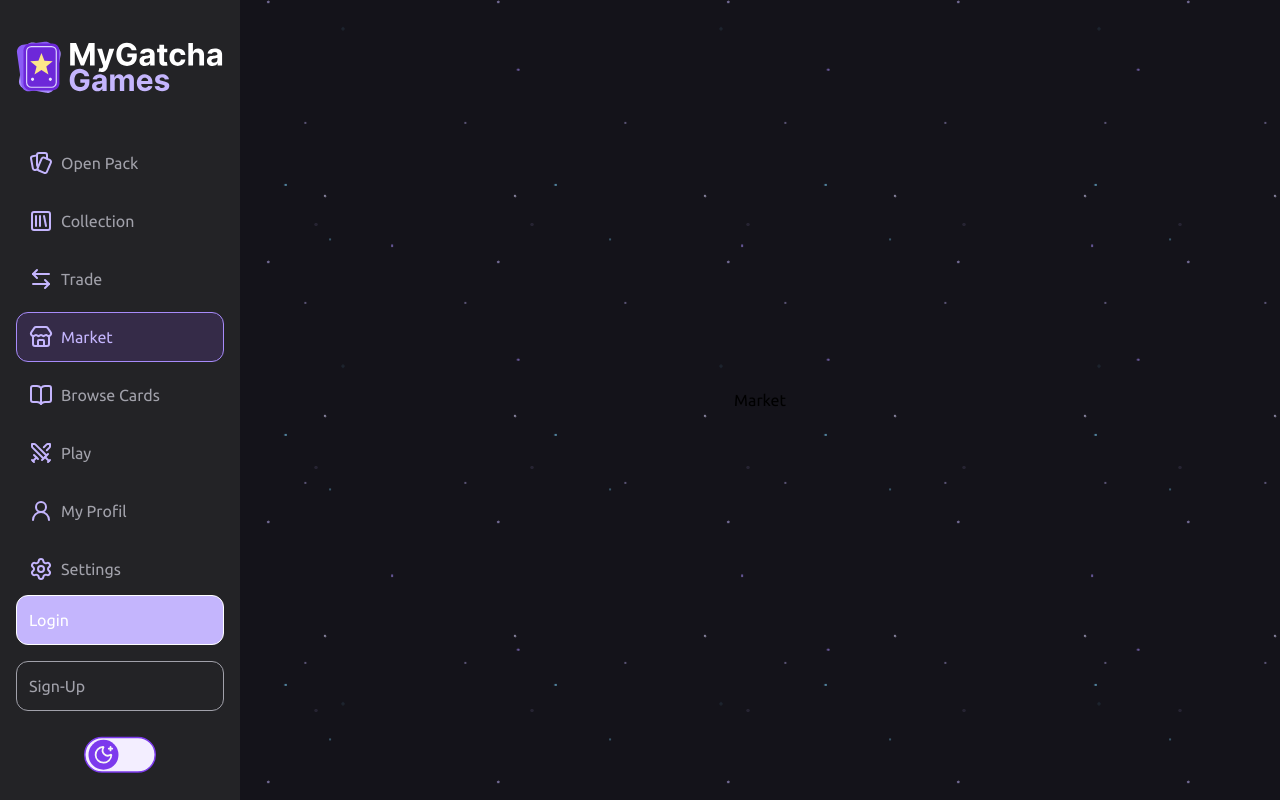
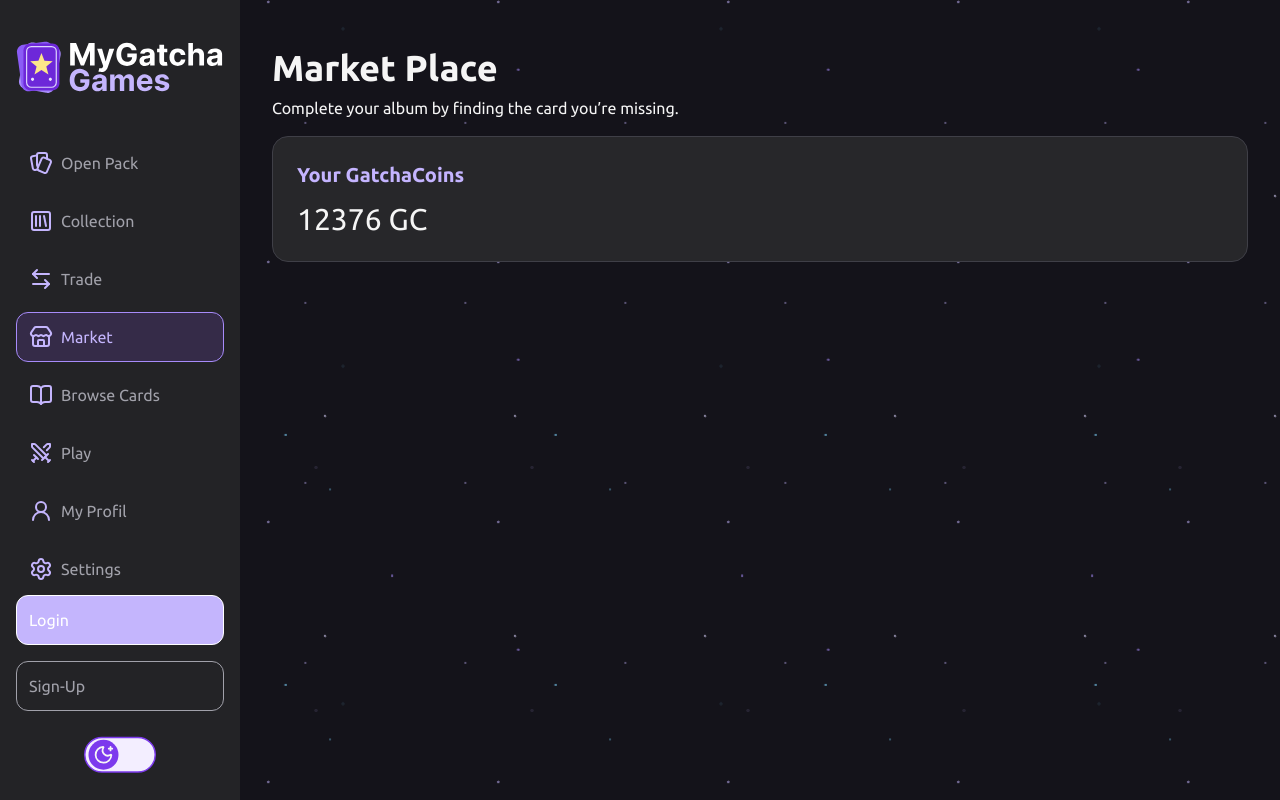
Before and after one commit to polodu13160/transcendance42Lyon, a React (Vite) app in the folder frontend/: page /market in a window 1280 px wide. Built offline with nearby package versions, Linux system fonts and the light colour scheme; a web font is replaced by a local one.

Commit message:
feat(market): restructure MarketPage layout and add MarketSummary component

```diff
--- a/frontend/src/pages/CollectionPage.tsx
+++ b/frontend/src/pages/CollectionPage.tsx
@@ -12,7 +12,7 @@ export default function CollectionPage() {
 
     const cards = cardsData as CollectionCard[];
 
-    const testCollection: CollectionEntry[] = cards.slice(0, 12).map((card) => ({
+    const testCollection: CollectionEntry[] = cards.slice(0, 20).map((card) => ({
         card,
         quantity: 4,
         isFavorite: true
--- a/frontend/src/pages/MarketPage.tsx
+++ b/frontend/src/pages/MarketPage.tsx
@@ -1,7 +1,9 @@
+import MarketSummary from "./MarketPageComponents/MarketSummary"
+
 export default function MarketPage() {
     return (
-        <div className="relative flex h-screen w-auto flex-col items-center justify-center">
-            <h1>Market</h1>
-        </div>
+        <main className="mx-auto flex w-full max-w-6xl flex-col gap-6 p-4 pb-[calc(env(safe-area-inset-bottom)+6rem)] md:p-8">
+            <MarketSummary />
+        </main>
     )
 }
--- /dev/null
+++ b/frontend/src/pages/MarketPageComponents/MarketSummary.tsx
@@ -0,0 +1,14 @@
+export default function MarketSummary() {
+    return (
+        <div>
+            <header className="mt-4">
+                    <h1 className="text-4xl text-[#F5F5F5] font-bold">Market Place</h1>
+                    <p className="text-[#F5F5F5] text-base mt-2">Complete your album by finding the card you’re missing.</p>
+            </header>
+            <div className="w-full rounded-2xl border border-zinc-700 bg-zinc-800 p-4 md:p-6 mt-4">
+                <p className="text-xl text-violet-300 font-bold">Your GatchaCoins</p>
+                <h2 className="text-3xl text-[#F5F5F5] mt-3">12376 GC</h2>
+            </div>
+        </div>
+    )
+}
```
